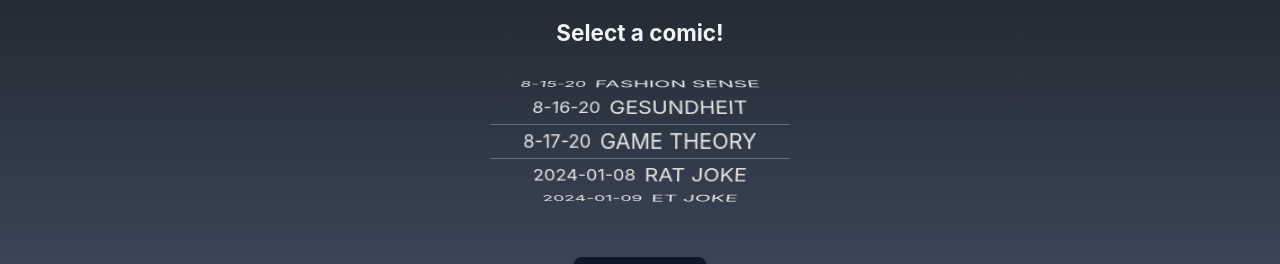
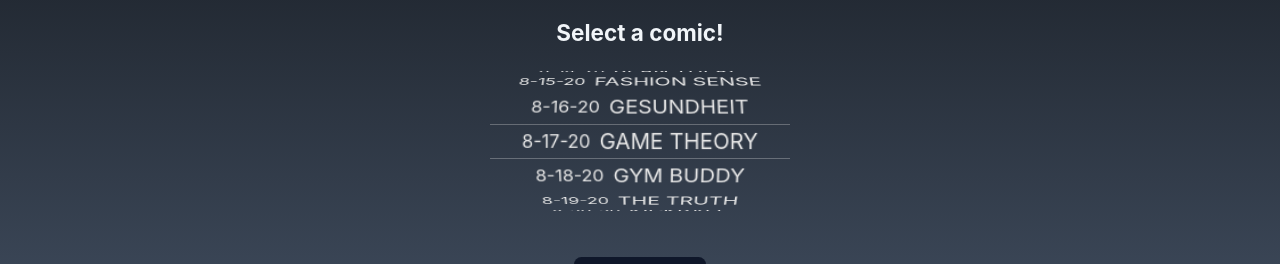
Before and after one commit to findingfocus/comics, a Next.js app in the folder frontend/: page / in a window 1280 px wide. Shown: the part 424-688 px from the top of the page. Built offline with nearby package versions, Linux system fonts and the light colour scheme.

Commit message:
added comics through 13

```diff
--- a/frontend/src/app/EmblaCarouselPickerItem.jsx
+++ b/frontend/src/app/EmblaCarouselPickerItem.jsx
@@ -1,9 +1,10 @@
 import React, { useEffect, useCallback, useRef } from 'react'
 import useEmblaCarousel from 'embla-carousel-react'
+import {comicCarousels} from "@/app/comics";
 
 const CIRCLE_DEGREES = 360
 const WHEEL_ITEM_SIZE = 32
-const WHEEL_ITEM_COUNT = 12
+const WHEEL_ITEM_COUNT = comicCarousels.length
 const WHEEL_ITEMS_IN_VIEW = 4
 
 export const WHEEL_ITEM_RADIUS = CIRCLE_DEGREES / WHEEL_ITEM_COUNT
--- a/frontend/src/app/PickerCarousel.tsx
+++ b/frontend/src/app/PickerCarousel.tsx
@@ -31,7 +31,7 @@ const PickerCarousel: React.FC<PickerCarouselProps> = ({ loop, comics, onSelectC
     return (
         <div className="emblaPicker pb-12">
             <IosPickerItem
-                slideCount={12}
+                slideCount={comicCarousels.length}
                 perspective="center"
                 loop={loop}
                 label=""
--- a/frontend/src/app/comics.tsx
+++ b/frontend/src/app/comics.tsx
@@ -70,50 +70,64 @@ export const comicCarousels: ComicCarousel[] = [
         },
         {
                 id: 8,
-                title: "RAT JOKE",
-                date: "2024-01-08",
+                title: "GYM BUDDY",
+                date: "8-18-20",
                 comics: [
-                        { src: 'https://live.staticflickr.com/65535/53833912428_178cdf9a42_k.jpg', alt: 'Comic 1' },
-                        { src: '/video/test.mp4', type: 'video', alt: 'test'},
+                        { src: '/img/2020-08-18_COMIC_GYM-BUDDY_1of1.webp', alt: 'GYM BUDDY - Paul Thompson' },
                 ],
         },
         {
                 id: 9,
-                title: "ET JOKE",
-                date: "2024-01-09",
+                title: "THE TRUTH",
+                date: "8-19-20",
                 comics: [
-                        { src: 'https://live.staticflickr.com/65535/53833912428_178cdf9a42_k.jpg', alt: 'Comic 1' },
-                        { src: '/video/test.mp4', type: 'video', alt: 'test'},
+                        { src: '/img/2020-08-19_COMIC_THE-TRUTH_1of1.webp', alt: 'THE TRUTH - Paul Thompson' },
                 ],
         },
         {
                 id: 10,
-                title: "MONEY JOKE",
-                date: "2024-01-10",
+                title: "KICKBALL",
+                date: "8-20-20",
                 comics: [
-                        { src: 'https://live.staticflickr.com/65535/53833912428_178cdf9a42_k.jpg', alt: 'Comic 1' },
-                        { src: '/video/test.mp4', type: 'video', alt: 'test'},
+                        { src: '/img/2020-08-20_COMIC_KICKBALL_1of1.webp', alt: 'KICKBALL - Paul Thompson' },
                 ],
         },
         {
                 id: 11,
-                title: "IRON JOKE",
-                date: "2024-01-11",
+                title: "RED ROCKET",
+                date: "8-21-20",
                 comics: [
-                        { src: 'https://live.staticflickr.com/65535/53833912428_178cdf9a42_k.jpg', alt: 'Comic 1' },
-                        { src: '/video/test.mp4', type: 'video', alt: 'test'},
+                        { src: '/img/2020-08-21_COMIC_RED-ROCKET_1of1.webp', alt: 'RED ROCKET - Paul Thompson' },
                 ],
         },
         {
                 id: 12,
-                title: "CAT JOKE",
-                date: "2024-01-12",
+                title: "SENSEI",
+                date: "8-22-20",
                 comics: [
-                        { src: 'https://live.staticflickr.com/65535/53833912428_178cdf9a42_k.jpg', alt: 'Comic 1' },
-                        {src: '/video/test.mp4', type: 'video', alt: 'test'},
+                        { src: '/img/2020-08-22_COMIC_SENSEI_1of1.webp', alt: 'SENSEI - Paul Thompson' },
                 ],
         },
-];
+        {
+                id: 13,
+                title: "HYDRATION",
+                date: "8-23-20",
+                comics: [
+                        { src: '/img/2020-08-23_COMIC_HYDRATION_1of1.webp', alt: 'HYDRATION - Paul Thompson' },
+                ],
+        },
+]
+
+
+// {
+//         id: 12,
+//             title: "CAT JOKE",
+//     date: "2024-01-12",
+//     comics: [
+//         { src: 'https://live.staticflickr.com/65535/53833912428_178cdf9a42_k.jpg', alt: 'Comic 1' },
+//         {src: '/video/test.mp4', type: 'video', alt: 'test'},
+// ],
+// },
 
 
 
--- a/frontend/src/app/page.tsx
+++ b/frontend/src/app/page.tsx
@@ -150,7 +150,7 @@ export default function Home() {
             } else {
                 window.scrollTo(0, 0);
             }
-        }, 800); // Adjust the delay as needed to fit with other page behaviors
+        }, 500); // Adjust the delay as needed to fit with other page behaviors
     };
 
 
```
